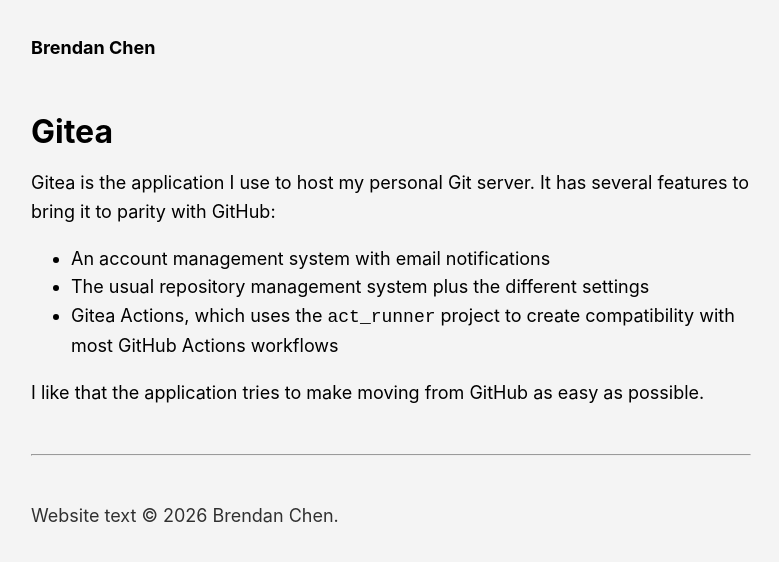
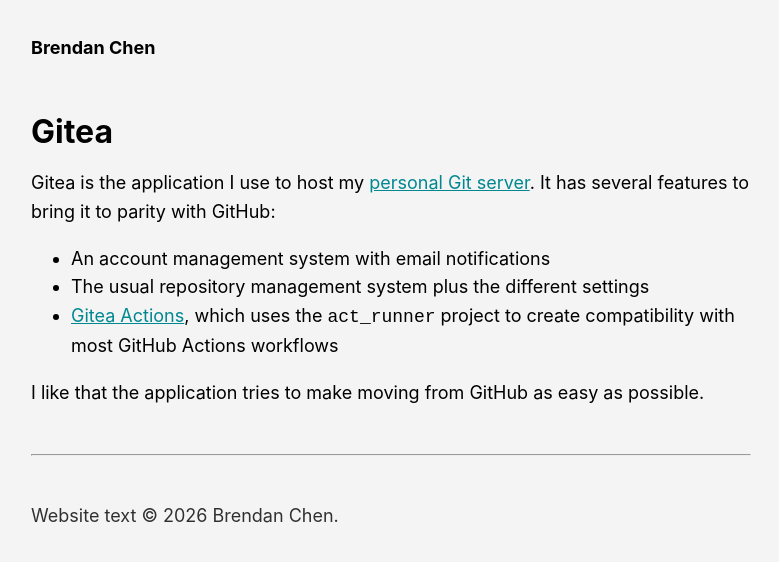
Before and after one commit to brendan-ch/brendan-ch.github.io, a Jekyll site: the page built from _notes/gitea.md, in a window 1280 px wide. Shown: the top 562 px of the page, without its empty margins (249-1028 px from the left). Built offline with Jekyll 4.4.1, drawn with Linux system fonts in a browser that asks for light colours; part of the change alters nothing that is shown.

```diff
--- a/_notes/gitea.md
+++ b/_notes/gitea.md
@@ -2,10 +2,10 @@
 categories: "- '[[Apps, websites and tools]]'"
 ---
 
-Gitea is the application I use to host my personal Git server. It has several features to bring it to parity with GitHub:
+Gitea is the application I use to host my [personal Git server](https://gitea.bchen.dev). It has several features to bring it to parity with GitHub:
 
 - An account management system with email notifications
 - The usual repository management system plus the different settings
-- Gitea Actions, which uses the `act_runner` project to create compatibility with most GitHub Actions workflows
+- [Gitea Actions](https://docs.gitea.com/usage/actions/), which uses the `act_runner` project to create compatibility with most GitHub Actions workflows
 
 I like that the application tries to make moving from GitHub as easy as possible.
```
